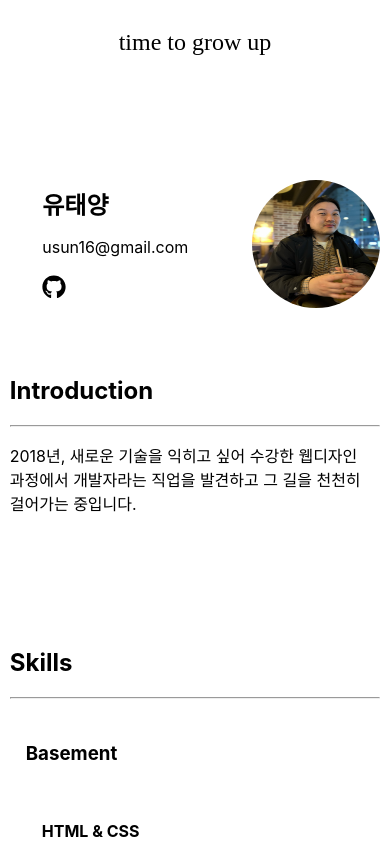
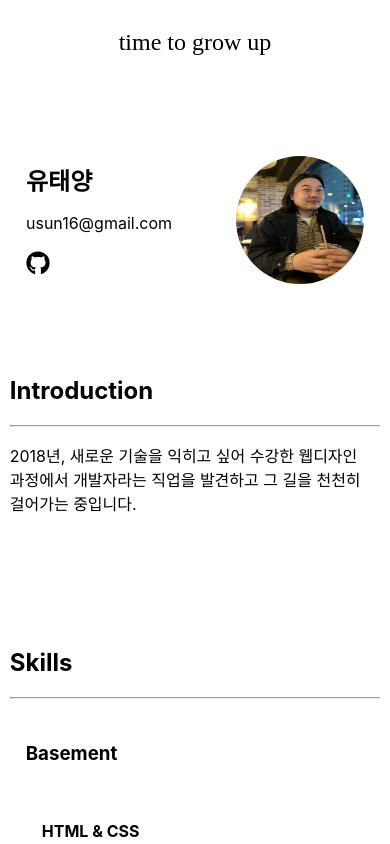
Before and after one commit to babyazalea/grownazalea, a Next.js app: page / in a window 390 px wide. Shown: the top 844 px of the page. Built offline with nearby package versions, Linux system fonts and the light colour scheme; a web font is replaced by a local one.

Commit message:
making responsive

```diff
--- a/styles/profile.module.css
+++ b/styles/profile.module.css
@@ -37,3 +37,10 @@
 .profile-pic {
   border-radius: 50%;
 }
+
+@media (max-width: 768px) {
+  .profile {
+    justify-content: center;
+    margin-bottom: 3rem;
+  }
+}
```
